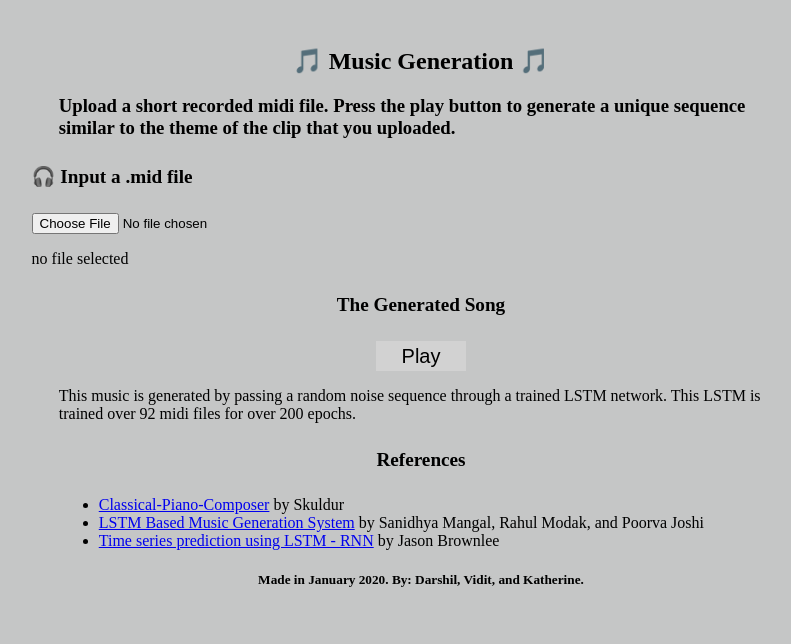
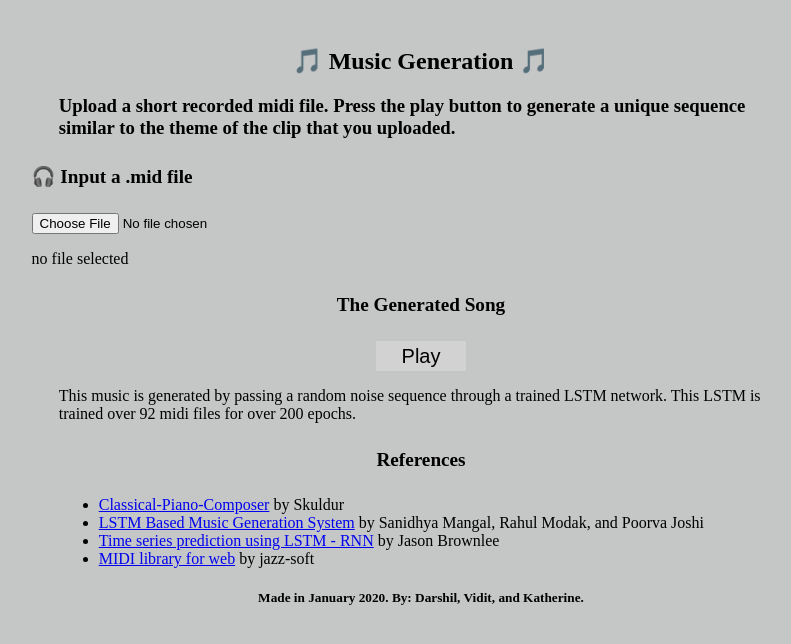
Before and after one commit to musicGenerationAI/musicGenerationAI.github.io, a website with bundled scripts: page web/Main.html in a window 1280 px wide. Shown: the whole page, without its empty margins (219-1010 px from the left). Built offline with nearby package versions, Linux system fonts and the light colour scheme; a script that the page names is missing.

Commit message:
Update Main.html

```diff
--- a/web/Main.html
+++ b/web/Main.html
@@ -87,9 +87,6 @@
           for (var i = 0; i < bytes.length; i++) {
             data += String.fromCharCode(bytes[i]);
           }
-
-
-
           load(data, f.name);
         };
         reader.readAsArrayBuffer(f);
@@ -101,7 +98,7 @@
       <li><a href="https://github.com/Skuldur/Classical-Piano-Composer">Classical-Piano-Composer</a> by Skuldur</li>
       <li><a href="https://arxiv.org/ftp/arxiv/papers/1908/1908.01080.pdf">LSTM Based Music Generation System</a> by Sanidhya Mangal, Rahul Modak, and Poorva Joshi</li>
       <li><a href="https://machinelearningmastery.com/time-series-prediction-lstm-recurrent-neural-networks-python-keras/">Time series prediction using LSTM - RNN</a> by Jason Brownlee</li>
-
+      <li><a href="https://github.com/jazz-soft/JZZ">MIDI library for web</a> by jazz-soft</li>
     </ul>
   </body>
   <footer>
```
